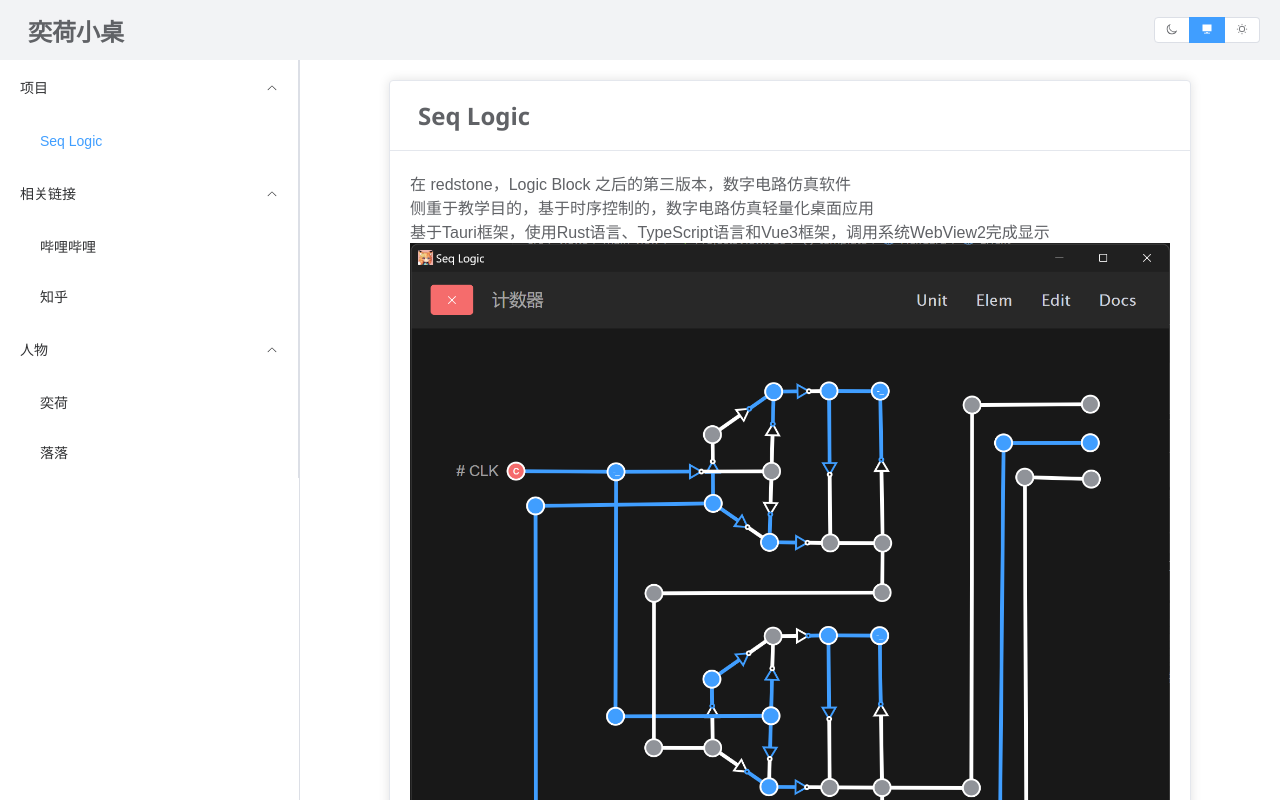
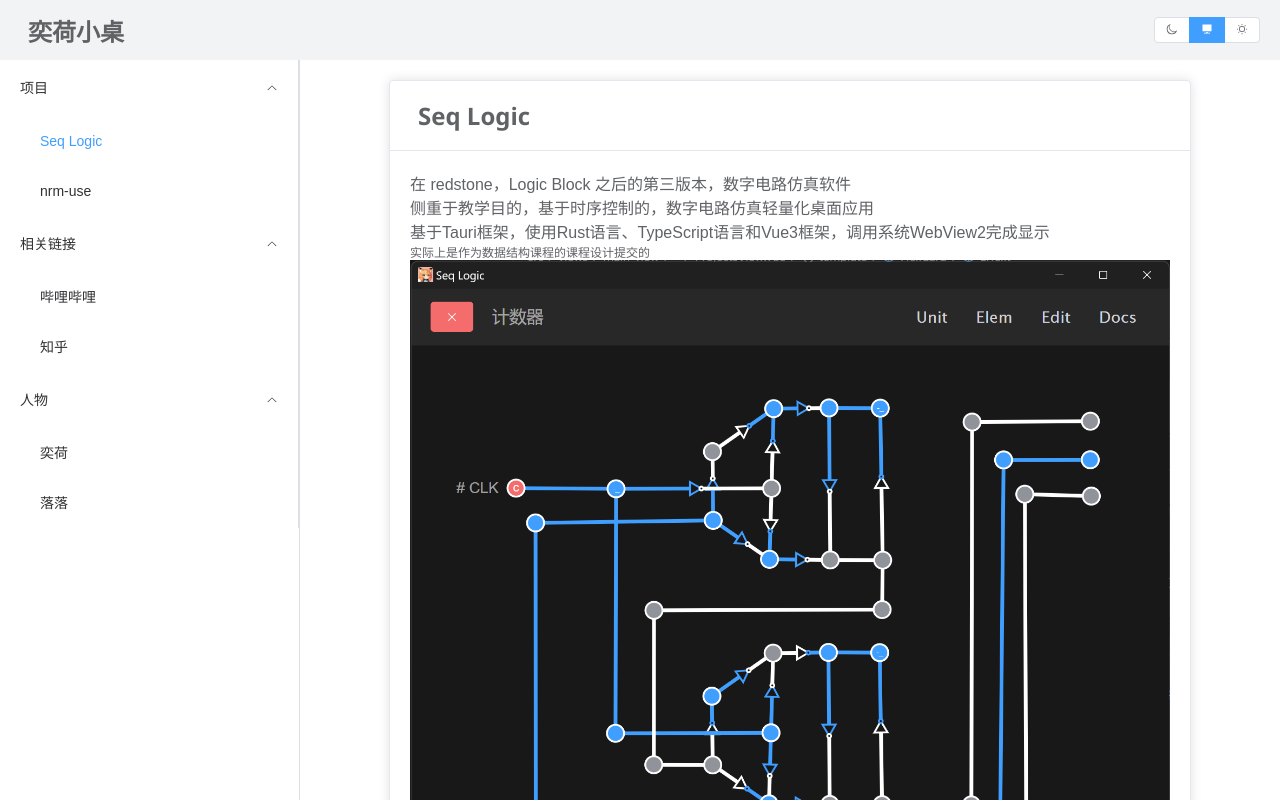
Before and after one commit to yyhhenry/yyhhenry.github.io, a Vue app: page / in a window 1280 px wide. Built offline with nearby package versions, Linux system fonts and the light colour scheme.

Commit message:
dev: projects

```diff
--- a/src/views/MainView.vue
+++ b/src/views/MainView.vue
@@ -38,6 +38,7 @@
         <ElSubMenu index="projects">
           <template #title> 项目 </template>
           <ElMenuItem index="seq-logic"> Seq Logic </ElMenuItem>
+          <ElMenuItem index="nrm-use"> nrm-use </ElMenuItem>
         </ElSubMenu>
         <ElSubMenu index="links">
           <template #title> 相关链接 </template>
--- a/src/views/main-view/ProjectsView.vue
+++ b/src/views/main-view/ProjectsView.vue
@@ -23,8 +23,19 @@
     <ElText tag="p" size="large">
       基于Tauri框架，使用Rust语言、TypeScript语言和Vue3框架，调用系统WebView2完成显示
     </ElText>
+    <ElText tag="p" size="small"> 实际上是作为数据结构课程的课程设计提交的 </ElText>
     <CenterLayout>
       <ElImage src="./images/projects/seq-logic.png"></ElImage>
     </CenterLayout>
   </FlexCard>
+  <FlexCard v-else-if="page == 'nrm-use'">
+    <template #header>
+      <ElRow :align="'middle'">
+        <HeaderText href="https://www.npmjs.com/package/nrm-use"> nrm-use </HeaderText>
+      </ElRow>
+    </template>
+    <ElText tag="p" size="large">
+      一个 TypeScript 和现代化的 nrm 包替代品，用于管理 Node.js 的包源。
+    </ElText>
+  </FlexCard>
 </template>
```
